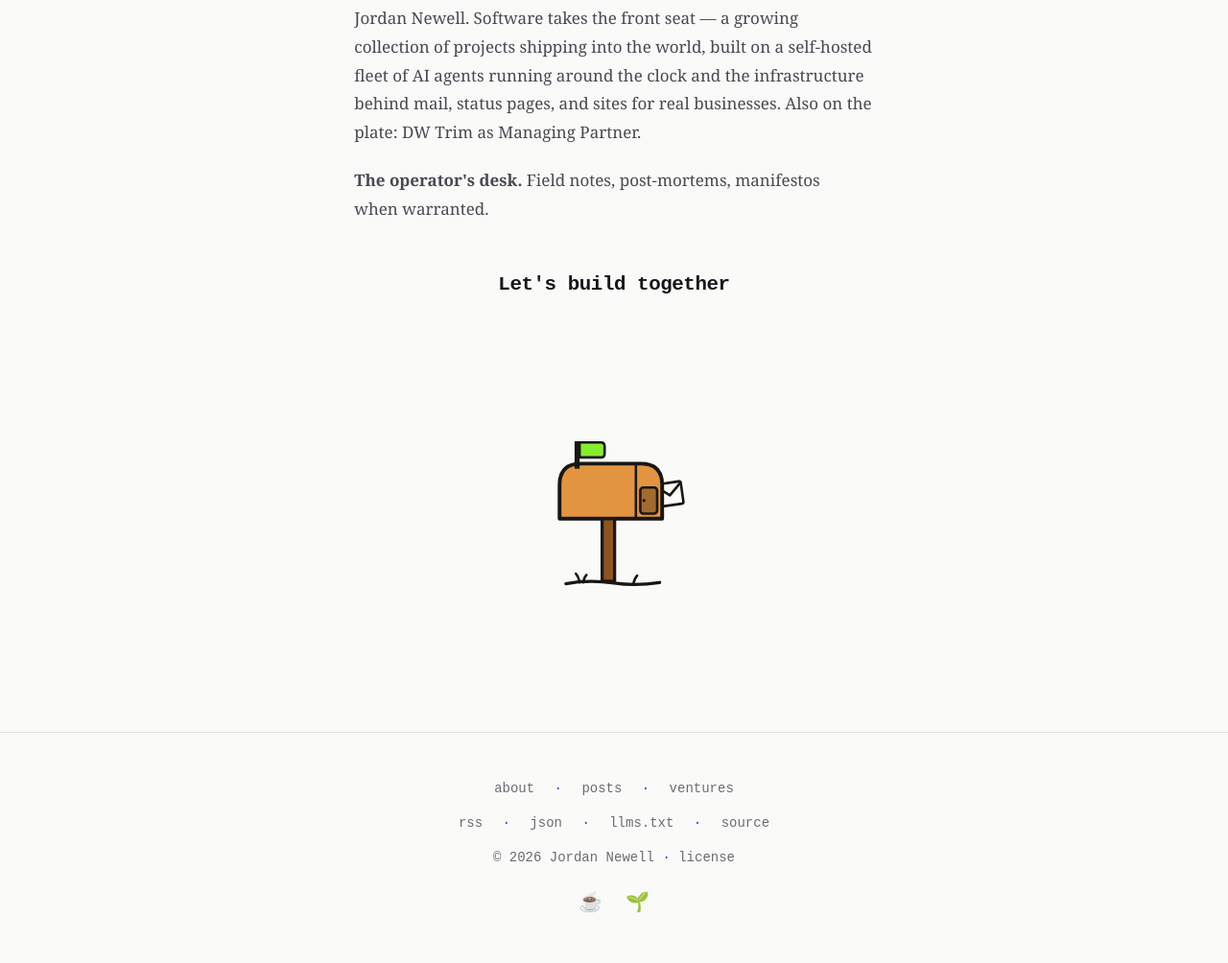
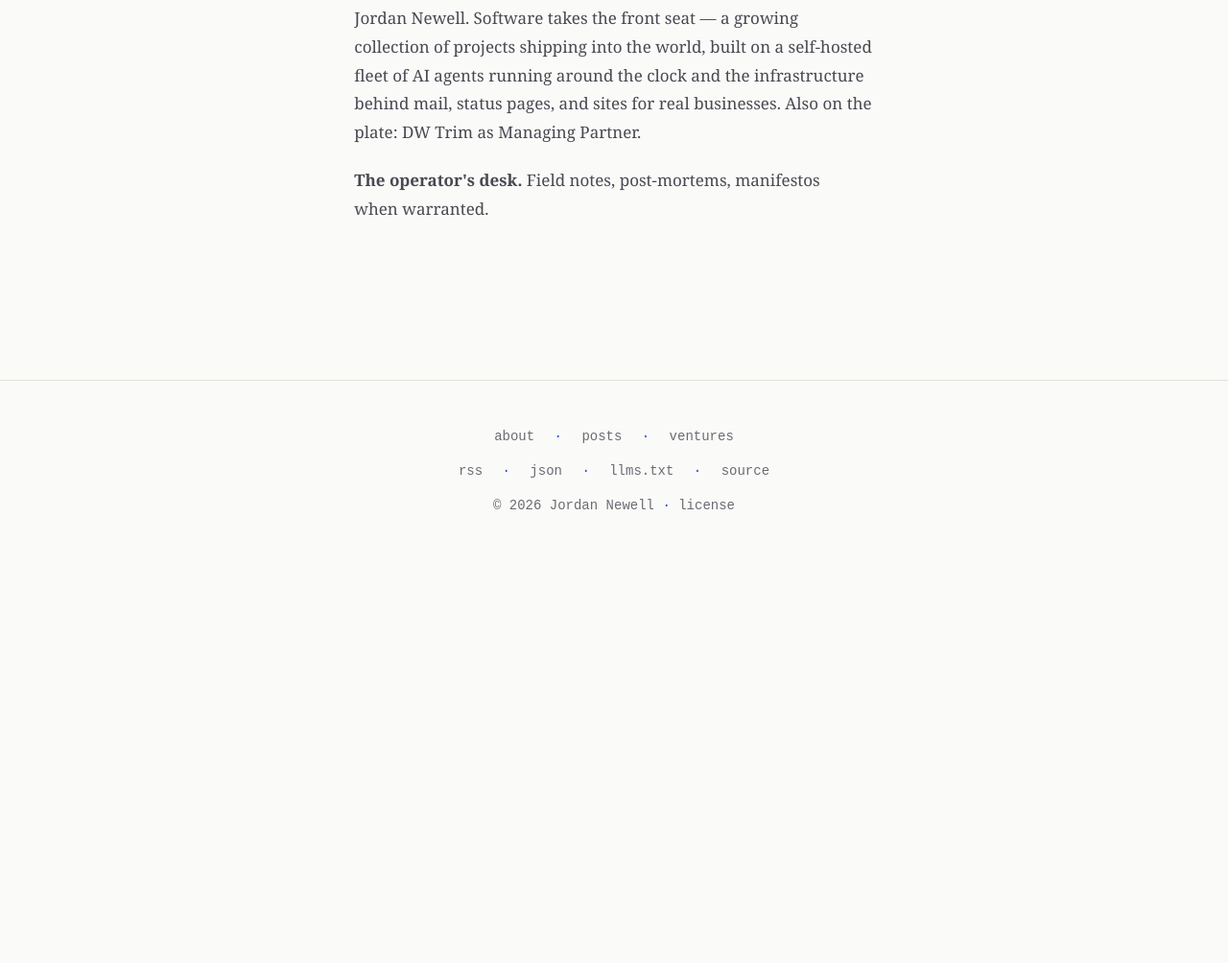
Before and after one commit to JordanNewell/jordannewell-com, an Astro site: page /about in a window 1280 px wide. Shown: the part 277-1281 px from the top of the page at 96% size. After the commit the page ends 886 px from the top, so only its background shows below. Built offline with nearby package versions, Linux system fonts and the light colour scheme; Astro itself is replaced by a stand-in of ours.

Commit message:
About: drop Let's build together section and mailbox; footer: remove coffee/sponsor emoji links

```diff
--- a/src/components/Footer.astro
+++ b/src/components/Footer.astro
@@ -25,21 +25,5 @@ const year = new Date().getFullYear();
       <a href="https://github.com/JordanNewell/jordannewell-com" target="_blank" rel="noopener" class="hover:text-accent">source</a>
     </p>
     <p class="mb-6">© {year} {SITE.author.name} <span class="text-accent" aria-hidden="true">·</span> <a href="/license" class="hover:text-accent">license</a></p>
-    <p class="flex items-center justify-center gap-6 text-xl">
-      <a href="https://buymeacoffee.com/jordannewell" target="_blank" rel="noopener" class="inline-flex items-center hover:opacity-70 transition-opacity" aria-label="Buy me a coffee" title="Buy me a coffee">
-        <span aria-hidden="true">☕</span>
-      </a>
-      <a href="https://github.com/sponsors/JordanNewell" target="_blank" rel="noopener" class="inline-flex items-center hover:opacity-70 transition-opacity" aria-label="Sponsor on GitHub" title="Sponsor on GitHub">
-        <span aria-hidden="true">🌱</span>
-      </a>
-      <!-- email link parked while comparing footer looks
-      <a href="mailto:hello@jordannewell.com" class="inline-flex items-center hover:opacity-70 transition-opacity text-accent" aria-label="Email me" title="hello@jordannewell.com">
-        <svg xmlns="http://www.w3.org/2000/svg" width="18" height="18" viewBox="0 0 24 24" fill="none" stroke="currentColor" stroke-width="2" stroke-linecap="round" stroke-linejoin="round" aria-hidden="true">
-          <line x1="22" y1="2" x2="11" y2="13"></line>
-          <polygon points="22 2 15 22 11 13 2 9 22 2"></polygon>
-        </svg>
-      </a>
-      -->
-    </p>
   </div>
 </footer>
--- a/src/pages/about.astro
+++ b/src/pages/about.astro
@@ -19,17 +19,5 @@ const schema = [personSchema()];
       <strong>The operator's desk.</strong> Field notes, post-mortems,
       manifestos when warranted.
     </p>
-
-    <h2 class="text-center">Let's build together</h2>
-    <img src="/images/mailbox.svg" alt="" width="230" height="270" class="mailbox" />
   </article>
 </BaseLayout>
-
-<style>
-  .mailbox {
-    display: block;
-    margin: 128px auto 0;
-    width: 150px;
-    height: auto;
-  }
-</style>
```
Also changed, not shown: public/images/mailbox.svg (deleted).
